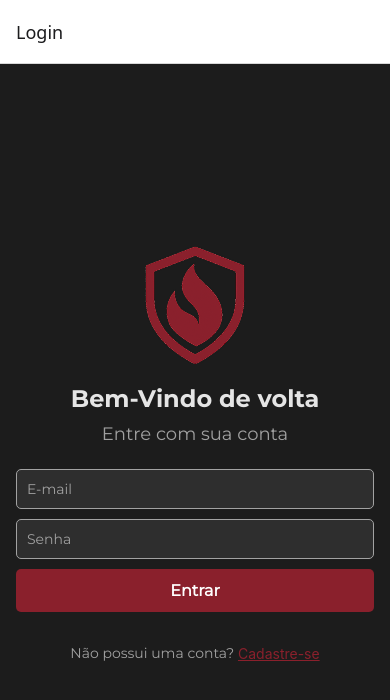
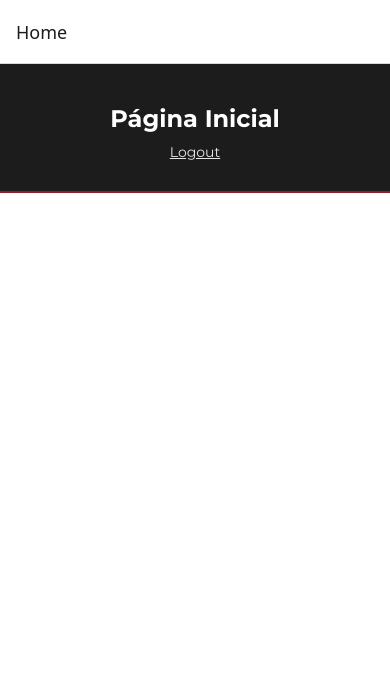
Before and after one commit to felipesora/safeheat-frontend-mobile, a React Native app: screen /Home in a window 390 px wide. Shown: the top 700 px of the page. Built offline with nearby package versions, Linux system fonts and the light colour scheme.

Commit message:
Componente Cabecalho

```diff
--- a/App.tsx
+++ b/App.tsx
@@ -11,9 +11,10 @@ const Stack = createNativeStackNavigator();
 export default function App() {
   return (
     <NavigationContainer>
-      <Stack.Navigator initialRouteName='Login'>
+      <Stack.Navigator initialRouteName='Home'>
         <Stack.Screen name='Login' component={LoginScreen}/>
         <Stack.Screen name='Cadastro' component={RegisterScreen}/>
+        <Stack.Screen name='Home' component={HomeScreen}/>
       </Stack.Navigator>
     </NavigationContainer>
   );
--- a/src/components/Header.tsx
+++ b/src/components/Header.tsx
@@ -1,14 +1,75 @@
-import styled from 'styled-components/native';
-import { StatusBar } from 'react-native';
+import React from 'react';
+import { View, Text, StyleSheet, TouchableOpacity, Alert } from 'react-native';
+import { useFonts } from 'expo-font';
+import { useNavigation } from '@react-navigation/native';
+import { RootStackParamList } from '../types/types';
+import { NativeStackNavigationProp } from '@react-navigation/native-stack';
+// import AsyncStorage from '@react-native-async-storage/async-storage';
 
-export const HeaderContainer = styled.View`
-  background-color:rgb(68, 68, 68);
-  padding-top: ${StatusBar.currentHeight}px;
-  padding: 20px;
-`;
+type NavigationProp = NativeStackNavigationProp<RootStackParamList>;
 
-export const HeaderTitle = styled.Text`
-  color: white;
-  font-size: 20px;
-  font-weight: bold;
-`;
+interface HeaderProps {
+  title: string;
+}
+
+const Header: React.FC<HeaderProps> = ({ title }) => {
+  const navigation = useNavigation<NavigationProp>();
+
+  const [fontsLoaded] = useFonts({
+    MontserratRegular: require('../../assets/fonts/Montserrat-Regular.ttf'),
+    MontserratBold: require('../../assets/fonts/Montserrat-Bold.ttf'),
+  });
+
+  // const handleLogout = async () => {
+  //   try {
+  //     await AsyncStorage.removeItem('loggedUser');
+  //     navigation.reset({
+  //       index: 0,
+  //       routes: [{ name: 'Login' }],
+  //     });
+  //   } catch (error) {
+  //     Alert.alert('Erro', 'Não foi possível realizar o logout.');
+  //   }
+  // };
+
+  return (
+    <View style={styles.container}>
+      <Text style={[styles.title, { fontFamily: 'MontserratBold' }]}>{title}</Text>
+      <View style={styles.rightSection}>
+        <TouchableOpacity>
+          <Text style={[styles.logoutText, { fontFamily: 'MontserratRegular' }]}>Logout</Text>
+        </TouchableOpacity>
+      </View>
+    </View>
+  );
+};
+
+const styles = StyleSheet.create({
+  container: {
+    paddingTop: 40,
+    paddingBottom: 30,
+    paddingHorizontal: 16,
+    backgroundColor: '#1C1C1C',
+    alignItems: 'center',
+    borderBottomWidth: 2,
+    borderBottomColor: '#8A202C',
+  },
+  title: {
+    fontSize: 24,
+    color: '#fff',
+    fontWeight: 'bold',
+    paddingBottom: 10,
+  },
+  rightSection: {
+    flexDirection: 'column',
+    alignItems: 'center',
+    gap: 5,
+  },
+  logoutText: {
+    color: '#E5E5E5',
+    textDecorationLine: 'underline',
+    fontSize: 14,
+  },
+});
+
+export default Header;
--- a/src/screens/HomeScreen.tsx
+++ b/src/screens/HomeScreen.tsx
@@ -1,107 +1,108 @@
 import React, { useState } from 'react';
-import { ScrollView, FlatList, Alert, Button } from 'react-native';
-import styled from 'styled-components/native';
-import { HeaderContainer, HeaderTitle } from '../components/Header';
+import { View, StyleSheet } from 'react-native';
+import Header from '../components/Header';
+import { useNavigation } from '@react-navigation/native';
+import { RootStackParamList } from '../types/types';
+import { NativeStackNavigationProp } from '@react-navigation/native-stack';
+import { ScrollView } from 'react-native-gesture-handler';
+// import Card from '../components/Card';
+import { Ionicons } from '@expo/vector-icons';
+// import AsyncStorage from '@react-native-async-storage/async-storage';
+import { useEffect } from 'react';
+
+type NavigationProp = NativeStackNavigationProp<RootStackParamList>;
 
 const HomeScreen = () => {
-  const [text, setText] = useState('');
-  const [items, setItems] = useState([
-    { id: '1', text: 'Item 1' },
-    { id: '2', text: 'Item 2' },
-    { id: '3', text: 'Item 3' },
-  ]);
+  const navigation = useNavigation<NavigationProp>();
 
-  const addItem = () => {
-    if (text.trim()) {
-      setItems([...items, { id: Date.now().toString(), text }]);
-      setText('');
-    }
-  };
+  // const [totalMotos, setTotalMotos] = useState(0);
+  // const [emAnalise, setEmAnalise] = useState(0);
+  // const [emManutencao, setEmManutencao] = useState(0);
+  // const [prontas, setProntas] = useState(0);
+
+  // const navigateToRegister = () => {
+  //   navigation.navigate('Moto');
+  // };
+
+  // const navigateToList = () => {
+  //   navigation.navigate('ListMotos');
+  // };
+
+  // useEffect(() => {
+  //   const loadMotos = async () => {
+  //     const stored = await AsyncStorage.getItem('motos');
+  //     if (stored) {
+  //       const motos = JSON.parse(stored);
+
+  //       setTotalMotos(motos.length);
+
+  //       const analise = motos.filter((moto: any) => moto.departamento === 'AVALIAÇÃO').length;
+  //       const manutencao = motos.filter((moto: any) => moto.departamento === 'MANUTENÇÃO').length;
+  //       const prontas = motos.filter((moto: any) => moto.departamento === 'PRONTA PARA USO').length;
+
+  //       setEmAnalise(analise);
+  //       setEmManutencao(manutencao);
+  //       setProntas(prontas);
+  //     }
+  //   };
+
+  //   const unsubscribe = navigation.addListener('focus', loadMotos); // Recarrega sempre que voltar pra Home
+
+  //   loadMotos();
+
+  //   return unsubscribe;
+  // }, [navigation]);
 
   return (
-    <Container>
-      <HeaderContainer>
-        <HeaderTitle>Meu Primeiro App</HeaderTitle>
-      </HeaderContainer>
+    <View style={styles.header}>
+      <Header title="Página Inicial"/>
+      <View style={styles.container}>
+        <ScrollView contentContainerStyle={styles.content}>
+          <View style={styles.cardsContainer}>
+            {/* <Card title="Motos Cadastradas" count={totalMotos} backgroundColor="#455A64" />
+            <Card title="Motos em Avaliação" count={emAnalise} backgroundColor="#8D6E63" />
+            <Card title="Motos em Manutenção" count={emManutencao} backgroundColor="#6D4C41" />
+            <Card title="Motos prontas para Uso" count={prontas} backgroundColor="#547A6E" /> */}
+          </View>
 
-      <Content>
-        <TextApresentacao>Adicione itens na Lista!</TextApresentacao>
-        <Input
-          placeholder="Digite um item"
-          onChangeText={setText}
-          value={text}
-        />
+          <View>
+            {/* <QuickAccessButton
+              title="Cadastrar Moto"
+              onPress={navigateToRegister}
+              icon={<Ionicons name="add-circle-outline" size={24} color="white" />}
+            />
 
-        <AddButton onPress={addItem}>
-          <ButtonText>Adicionar</ButtonText>
-        </AddButton>
+            <QuickAccessButton
+              title="Ver Lista de Motos"
+              onPress={navigateToList}
+              icon={<Ionicons name="list-outline" size={24} color="white" />}
+            /> */}
+          </View>
+        </ScrollView>
+      </View>
+    </View>
 
-        <FlatList
-          data={items}
-          keyExtractor={(item) => item.id}
-          renderItem={({ item }) => (
-            <ListItem>
-              <ListItemText>{item.text}</ListItemText>
-            </ListItem>
-          )}
-        />
-
-        <Button
-          title="Sobre"
-          onPress={() => Alert.alert('Bem-vindo', 'Aplicativo React Native')}
-          color="#6c757d"
-        />
-
-      </Content>
-    </Container>
   );
 };
 
-const Container = styled.ScrollView`
-  flex: 1;
-  background-color: #f8f9fa;
-`;
-
-const Content = styled.View`
-  padding: 20px;
-`;
-
-const TextApresentacao = styled.Text`
-  color: black;
-  padding: 20px 0;
-`;
-
-const Input = styled.TextInput`
-  height: 40px;
-  border: 1px solid #ced4da;
-  border-radius: 5px;
-  margin-bottom: 10px;
-  padding: 10px;
-`;
-
-const AddButton = styled.TouchableOpacity`
-  background-color:rgb(89, 116, 167);
-  padding: 10px;
-  border-radius: 5px;
-  margin-bottom: 20px;
-  align-items: center;
-`;
-
-const ButtonText = styled.Text`
-  color: white;
-  font-weight: bold;
-`;
-
-const ListItem = styled.View`
-  background-color: white;
-  padding: 15px;
-  border-radius: 5px;
-  margin-bottom: 10px;
-  elevation: 2;
-`;
-
-const ListItemText = styled.Text`
-  font-size: 16px;
-`;
+const styles = StyleSheet.create({
+  header: {
+    flex: 1,
+  },
+  container: {
+    flex: 1,
+    padding: 10,
+    backgroundColor: '#FFF',
+  },
+  content: {
+    justifyContent: 'center',
+  },
+  cardsContainer: {
+    flexDirection: 'column',
+    justifyContent: 'center',
+    alignItems: 'center',
+    marginBottom: 10,
+  }
+});
 
 export default HomeScreen;
```
